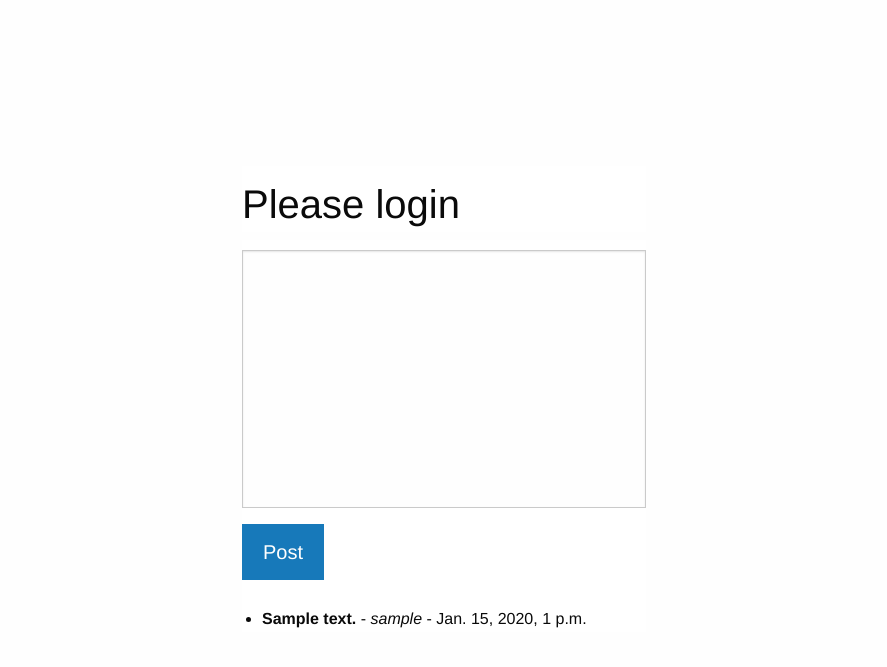
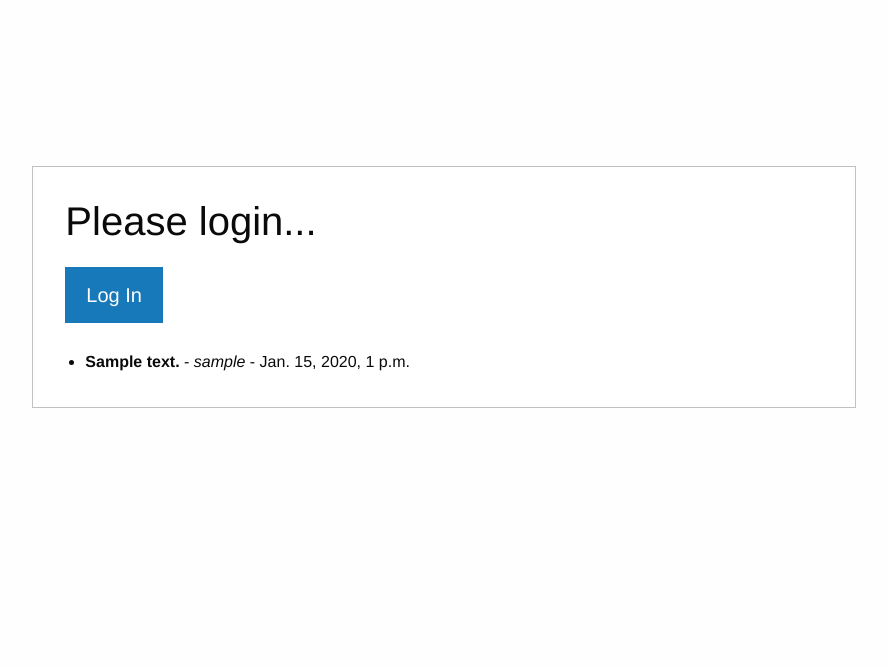
Before and after one commit to Mwamitovi/django-form-ajax, a Django app: page / in a window 1280 px wide. Shown: the top 667 px of the page, without its empty margins (196-1083 px from the left). Run offline with Django 3.2, Linux system fonts and the light colour scheme; tables that the repository leaves empty hold one stand-in row (values such as "Sample post").

Commit message:
Updated template markup

```diff
--- a/part1/pre-ajax/talk_project/templates/talk/index.html
+++ b/part1/pre-ajax/talk_project/templates/talk/index.html
@@ -1,29 +1,33 @@
 {% extends "talk/base.html" %}
 {% block content %}
 <br><br>
-<div class="grid-container fluid">
+<div class='large-8 medium-8 cell'>
+    <div class="callout maintalk">
     <div class="row white">
         <div class="large-12 columns">
             {% if user.is_authenticated %}
                 <a href="/logout" class="right">Logout</a>
                 <h2>Hi, {{request.user.username}}</h2>
             {% else %}
-                <h2>Please login</h2>
+                <h2>Please login...</h2>
             {% endif %}
         </div>
     </div>
     <div class="row white">
         <div class="columns large-12">
-            <form action="/create_post/" method="POST">
-                {% csrf_token %}
+          {% if user.is_authenticated %}
+            <form action="/create_post/" method="POST" id="post-form">
+              {% csrf_token %}
                 <div class="fieldWrapper">
                     {{ form.text }}
                 </div>
                 <input type="submit" value="Post" class="large button">
             </form>
+          {% else %}
+            <a href="/login" class="large button">Log In</a>
+          {% endif %}
         </div>
     </div>
-
     <!-- The feed -->
     <div class="row white">
         <div class="columns large-12">
@@ -38,6 +42,5 @@
             </ul>
         </div>
     </div>
-</div>
-
+</div></div>
 {% endblock %}
```
